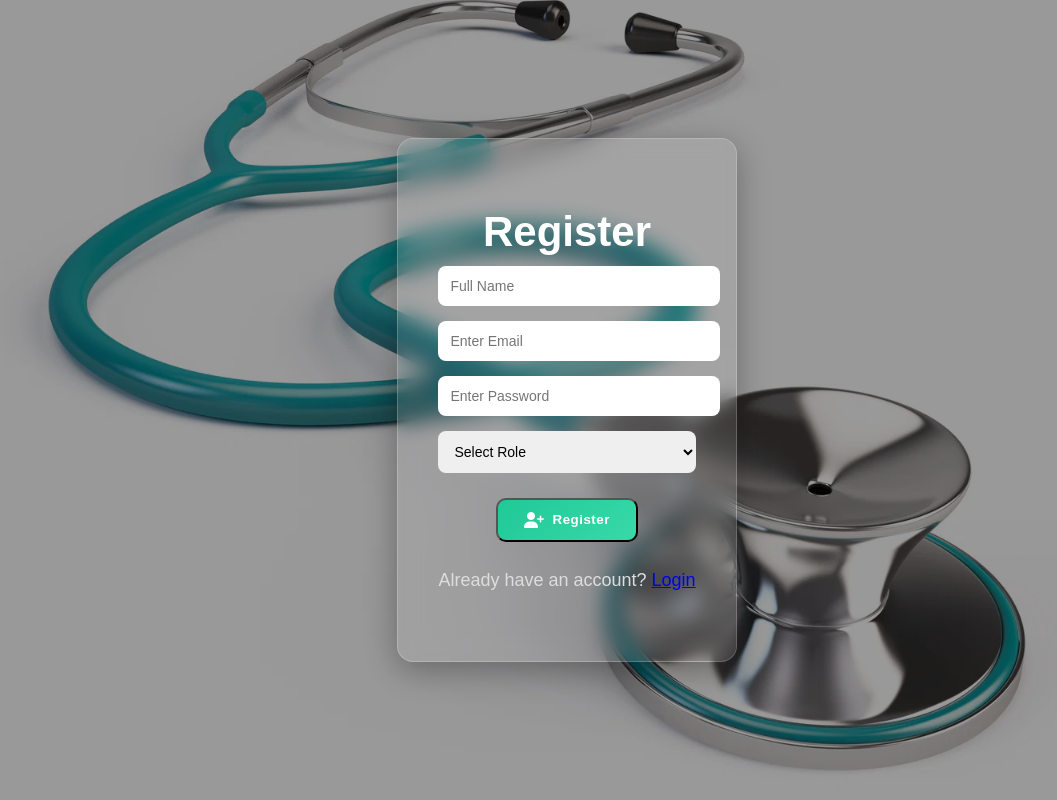
After one commit to Manqasana-Lepota/clinic-booking-system, a Flask app: page /register in a window 1280 px wide. The commit adds this page. Shown: the whole page, without its empty margins (73-1130 px from the left). Run offline with Flask 3, Linux system fonts and the light colour scheme.

Commit message:
Add authentication system with login and register pages, config setup and UI improvements

```diff
--- a/app/__init__.py
+++ b/app/__init__.py
@@ -17,8 +17,8 @@ def create_app():
     from app.routes.main_routes import main_bp
     app.register_blueprint(main_bp)
 
-    #from app.routes.auth_routes import auth_bp
-    #app.register_blueprint(auth_bp)
+    from app.routes.auth_routes import auth_bp
+    app.register_blueprint(auth_bp)
 
     #from app.routes.admin_routes import admin_bp
     #app.register_blueprint(admin_bp)
--- /dev/null
+++ b/app/routes/auth_routes.py
@@ -0,0 +1,63 @@
+from flask import Blueprint, render_template, request, redirect, url_for, session
+from app import mysql
+from werkzeug.security import generate_password_hash, check_password_hash
+
+# Blueprint creation
+auth_bp = Blueprint('auth', __name__)
+
+# Register route
+@auth_bp.route('/register', methods=['GET', 'POST'])
+def register():
+    if request.method == 'POST':
+        name = request.form['name']
+        email = request.form['email']
+        password = request.form['password']
+        role = request.form['role']
+
+        hash_password = generate_password_hash(password)
+
+        cursor = mysql.connection.cursor()
+        cursor.execute(
+            "INSERT INTO users (name, email, password, role) VALUES (%s, %s, %s, %s)",
+            (name, email, hash_password, role)
+        )
+        mysql.connection.commit()
+        cursor.close()
+
+        return redirect(url_for('auth_login'))
+
+    return render_template('register.html')
+
+# Login route
+@auth_bp.route('/login', methods=['GET', 'POST'] )
+def login():
+    if request.method == 'POST':
+        email = request.form['email']
+        password = request.form['password']
+
+        cursor = mysql.connection.cursor()
+        cursor.execute("SELECT * FROM users WHERE email = %s", (email,))
+        user = cursor.fetchone()
+        cursor.close()
+
+        if user and check_password_hash(user['password'], password):
+            session['user_id'] = user['id']
+            session['role'] = user['role']
+
+            if user['role'] == 'admin':
+                return "Admin Dashboard"
+            elif user['role'] == 'doctor':
+                return "Doctor Dashboard"
+            else:
+                return "Patient Dashboard"
+
+        return "Invalid credentials"
+
+    return render_template('login.html')
+
+
+# Logout route
+@auth_bp.route('/logout')
+def logout():
+    session.clear()
+    return redirect(url_for('auth.login'))
--- a/app/static/css/style.css
+++ b/app/static/css/style.css
@@ -98,3 +98,21 @@ p {
     transform: scale(1.1);
     transition: 0.2s;
 }
+
+/******************************Login/Register Form***************************/
+.form-group {
+    margin-bottom: 15px;
+}
+
+input, select {
+    width: 100%;
+    padding: 12px;
+    border: none;
+    border-radius: 8px;
+    outline: none;
+    font-size: 14px;
+}
+
+input:focus, select:focus {
+    box-shadow: 0 0 5px rgba(255,255,255,0.5);
+}
--- /dev/null
+++ b/app/templates/register.html
@@ -0,0 +1,56 @@
+<!DOCTYPE html>
+<html lang="en">
+<head>
+    <meta charset="UTF-8">
+    <meta name="viewport" content="width=device-width, initial-scale=1.0">
+    <title>Register</title>
+
+    <link rel="stylesheet" href="{{ url_for('static', filename='css/style.css') }}">
+    <link rel="stylesheet" href="https://cdnjs.cloudflare.com/ajax/libs/font-awesome/6.5.0/css/all.min.css">
+</head>
+
+<body class="home-page">
+
+<div class="overlay">
+    <div class="container">
+
+        <h1>Register</h1>
+
+        <form method="POST">
+
+            <div class="form-group">
+                <input type="text" name="name" placeholder="Full Name" required>
+            </div>
+
+            <div class="form-group">
+                <input type="email" name="email" placeholder="Enter Email" required>
+            </div>
+
+            <div class="form-group">
+                <input type="password" name="password" placeholder="Enter Password" required>
+            </div>
+
+            <div class="form-group">
+                <select name="role" required>
+                    <option value="">Select Role</option>
+                    <option value="patient">Patient</option>
+                    <option value="doctor">Doctor</option>
+                    <option value="admin">Admin</option>
+                </select>
+            </div>
+
+            <button type="submit" class="btn register">
+                <i class="fa-solid fa-user-plus"></i> Register
+            </button>
+
+        </form>
+
+        <p>Already have an account?
+            <a href="/login">Login</a>
+        </p>
+
+    </div>
+</div>
+
+</body>
+</html>
```
Also changed, not shown: app/templates/login.html (added, +43 -0 lines), config.py (line endings or trailing spaces).
